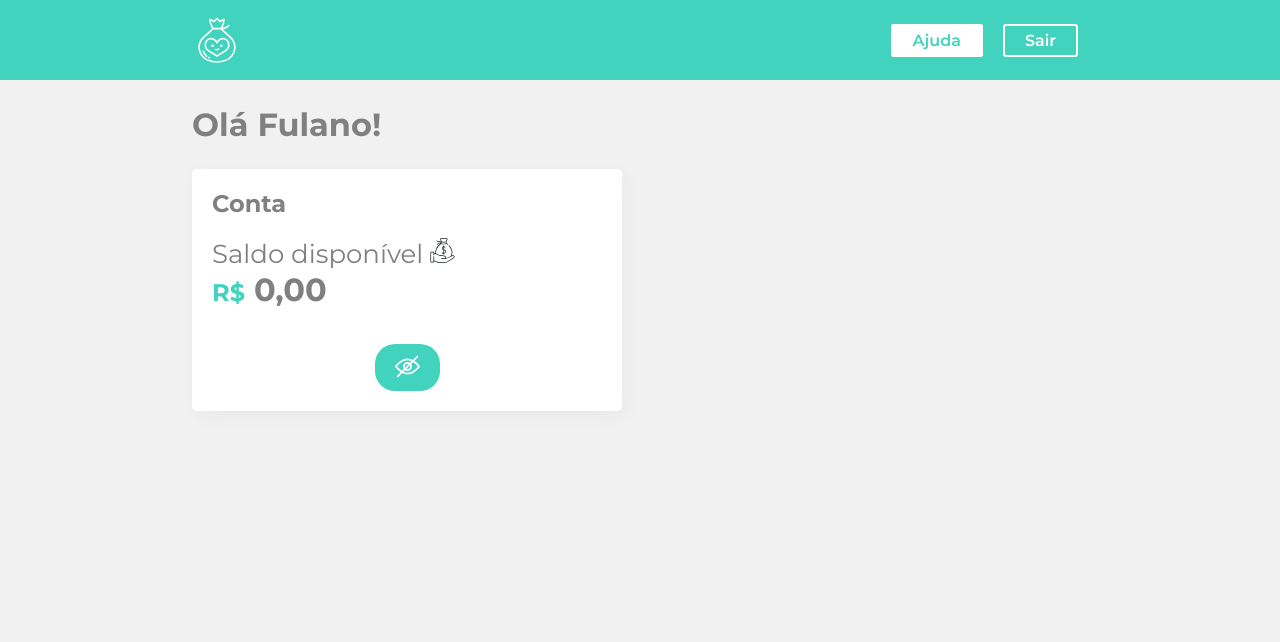
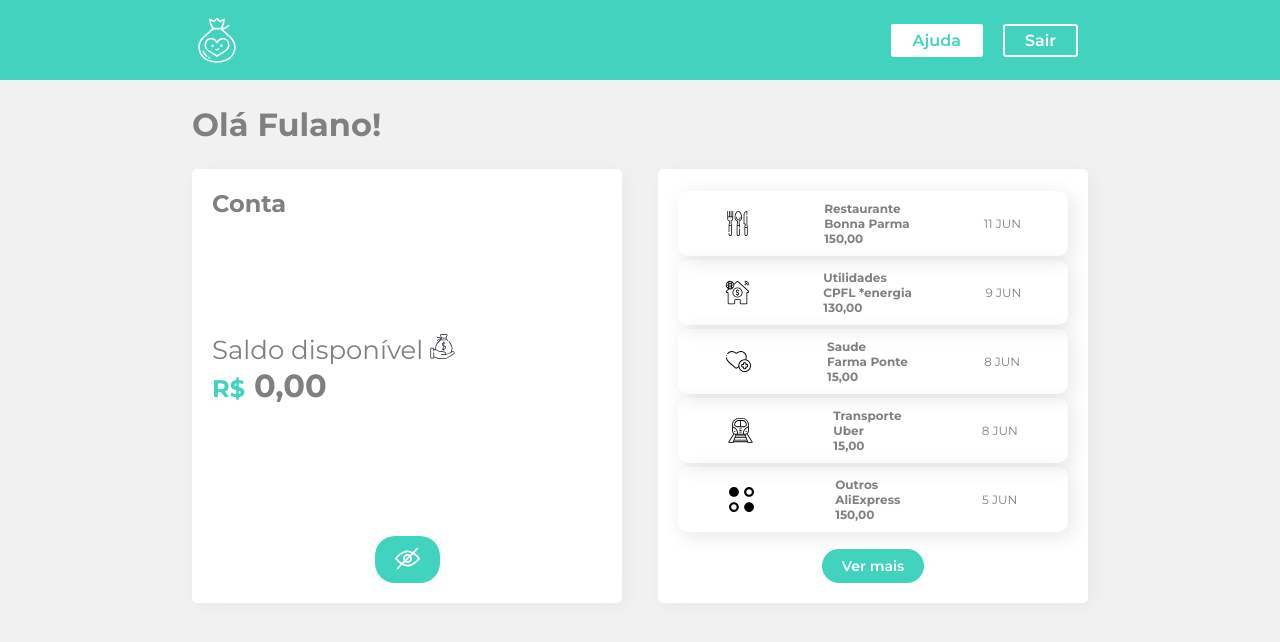
Before and after one commit to sucodelarangela/smart-bank, a React (Create React App) app: page / in a window 1280 px wide. Shown: the top 642 px of the page. Built offline with nearby package versions, Linux system fonts and the light colour scheme.

Commit message:
add Extrato component

```diff
--- a/src/Components/Container/index.jsx
+++ b/src/Components/Container/index.jsx
@@ -4,6 +4,7 @@
 
 import Titulo from "../Titulo";
 import Conta from "../Conta";
+import Extrato from "../Extrato";
 
 const Container = styled.div`
   background-color: #f1f1f1;
@@ -28,6 +29,7 @@
       <Titulo>Olá Fulano!</Titulo>
       <Conteudo>
         <Conta />
+        <Extrato />
       </Conteudo>
     </Container>
   );
--- /dev/null
+++ b/src/Components/Extrato/index.jsx
@@ -0,0 +1,22 @@
+import React from 'react';
+import { Box, Botao } from '../UI';
+import Itens from '../Itens';
+
+import { extratoLista } from '../../info';
+
+const Extrato = () => {
+    return (
+        <Box>
+            {
+                extratoLista.updates.map(({ id, type, from, value, date }) => {
+                    return (
+                        <Itens key={id} type={type} from={from} value={value} date={date} />
+                    );
+                })
+            }
+            <Botao>Ver mais</Botao>
+        </Box>
+    );
+};
+
+export default Extrato;
--- /dev/null
+++ b/src/Components/ImageFilter.js
@@ -0,0 +1,22 @@
+// criando uma função para atribuir um ícone dinamicamente de acordo com o item do extrato
+import React from "react";
+import { Icone } from "./UI";
+
+import alimentacao from '../assets/images/alimentacao.svg';
+import outros from '../assets/images/outros.svg';
+import saude from '../assets/images/saude.svg';
+import transporte from '../assets/images/transporte.svg';
+import utilidades from '../assets/images/utilidades.svg';
+
+export default (type) => {
+    // usando Object Literals para retornar os ícones
+    const Images = {
+        Restaurante: <Icone src={alimentacao} alt='Restaurante' />,
+        Utilidades: <Icone src={utilidades} alt='Utilidades' />,
+        Saude: <Icone src={saude} alt='Saúde' />,
+        Transporte: <Icone src={transporte} alt='Transporte' />,
+        default: <Icone src={outros} alt='Outros' />
+    };
+
+    return Images[type] || Images.default;
+};
--- /dev/null
+++ b/src/Components/Item/index.jsx
@@ -0,0 +1,21 @@
+import React from 'react';
+import styled from 'styled-components';
+
+const Item = styled.div`
+display: flex;
+flex-direction: column;
+.text {
+    font-weight: bold;
+}
+`;
+
+export default ({ type, from, value }) => {
+    return (
+        <Item>
+            {/* Mesmo usando styled-components, ainda assim é possível usar classes em conjunto */}
+            <span className='text'>{type}</span>
+            <span className='text'>{from}</span>
+            <span className='text'>{value}</span>
+        </Item>
+    );
+};
--- /dev/null
+++ b/src/Components/Itens/index.jsx
@@ -0,0 +1,29 @@
+// este componente será apenas para estilização dos itens dentro de Extrato
+import React from 'react';
+import styled from 'styled-components';
+
+import Item from '../Item';
+import ImageFilter from '../ImageFilter';
+
+const Itens = styled.div`
+box-shadow: 4px 4px 20px 0px rgba( 0, 0, 0, 0.1);
+border-radius: 10px;
+margin: 2px 0;
+display: flex;
+align-items: center;
+justify-content: space-around;
+padding: 10px;
+font-size: 12px;
+`;
+
+// Dentro de Itens, teremos componentes chamados Itens, que representarão cada coluna do extrato (imagem, informações e data)
+export default (props) => {
+    return (
+        <Itens>
+            {/* Usando a função ImageFilter para filtrar as imagens de acordo com o tipo, passado como parâmetro da função */}
+            {ImageFilter(props.type)}
+            <Item {...props} />
+            <span>{props.date}</span>
+        </Itens>
+    );
+};
```
